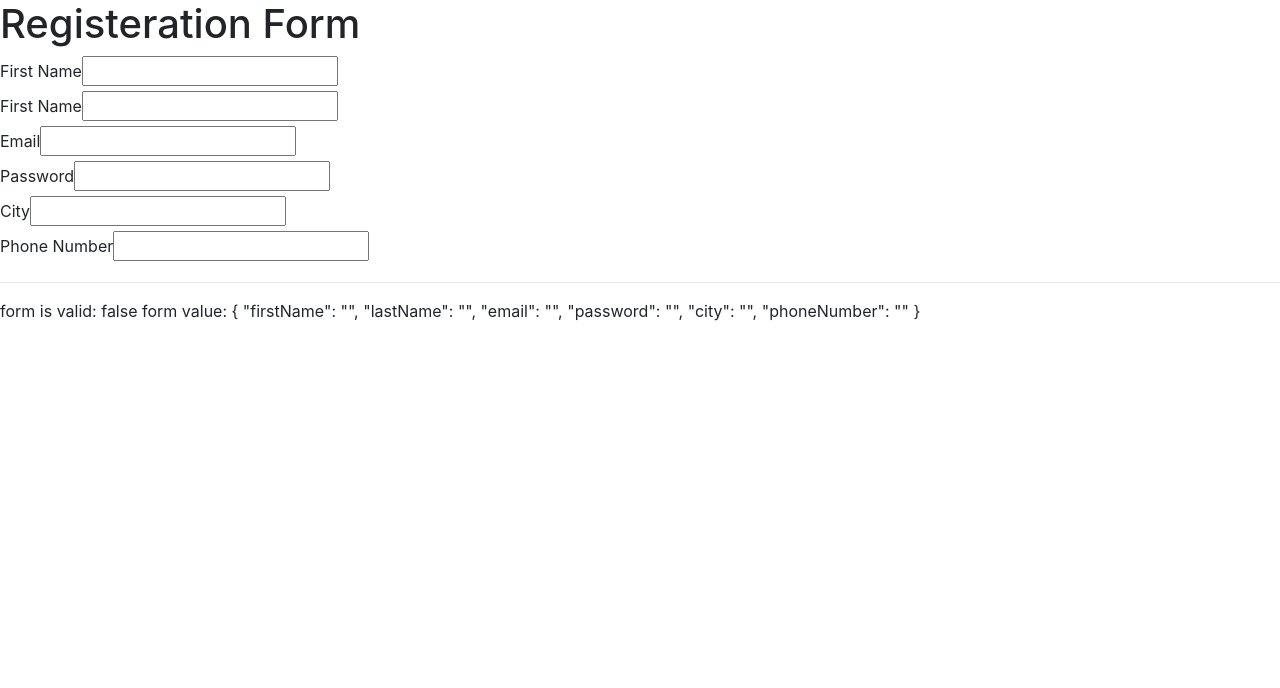
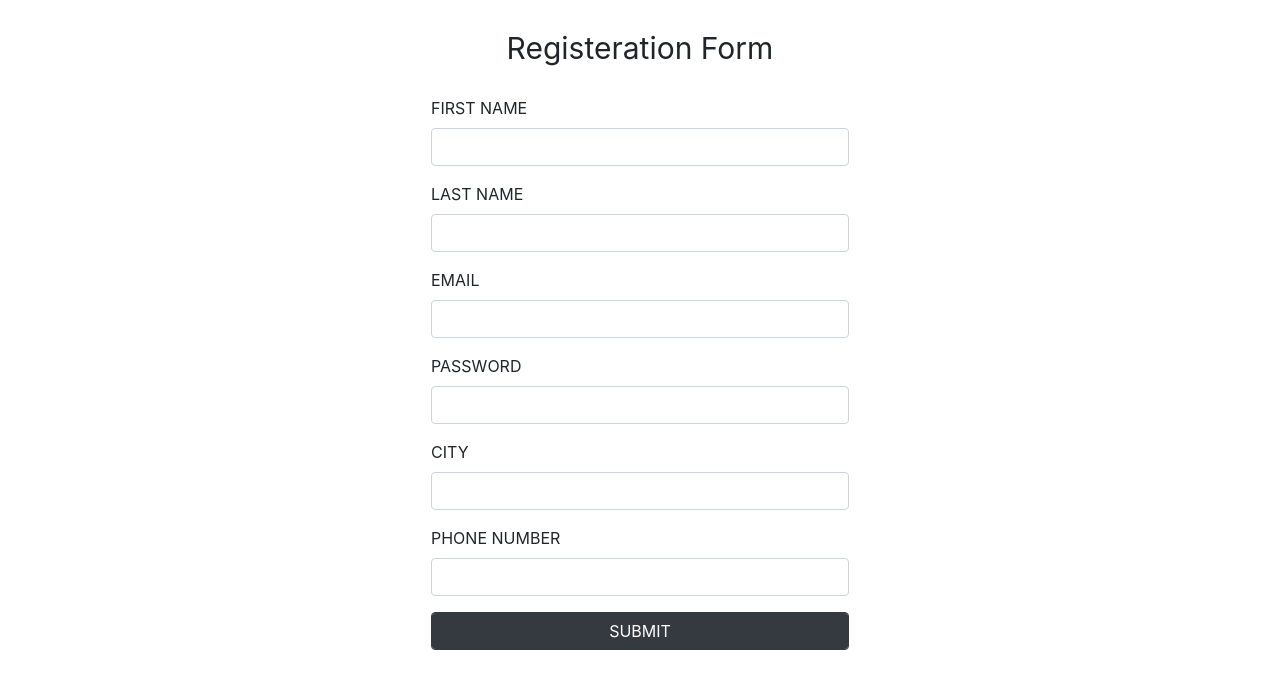
Before and after one commit to anjali906/ShareAmount, an Angular app in the folder Share-Project/: page /registeration in a window 1280 px wide. Shown: the top 688 px of the page. Built offline with nearby package versions, Linux system fonts and the light colour scheme.

Commit message:
styling and validation

```diff
--- a/Share-Project/src/app/registeration/registeration.component.css
+++ b/Share-Project/src/app/registeration/registeration.component.css
@@ -0,0 +1,16 @@
+.container{
+    width: 35%;
+    }
+h1{
+    font-size: 30px;
+    margin: 30px;
+    text-align: center;
+    font-weight: 400;
+}
+label{
+    text-transform: uppercase;
+}
+.error{
+    color: red;
+    font-weight: 400;
+}
--- a/Share-Project/src/app/registeration/registeration.component.html
+++ b/Share-Project/src/app/registeration/registeration.component.html
@@ -1,36 +1,38 @@
+<div class="container">
 <h1>Registeration Form</h1>
 <form [formGroup]=newUserForm>
-    <div>
+    <div class="form-group">
         <label for="firstName">First Name</label>
-        <input formControlName="firstName"/>
+        <input formControlName="firstName" class="form-control"/>
     </div>
         <ng-container *ngIf="newUserForm.controls.firstName.touched && newUserForm.controls.firstName.invalid">
-            <span>Please enter a value</span>
+            <span class="error">Please enter a value</span>
         </ng-container>
-    <div>
-        <label for="lastName">First Name</label>
-        <input formControlName="lastName"/>
+    <div class="form-group">
+        <label for="lastName">Last Name</label>
+        <input formControlName="lastName" class="form-control"/>
     </div>
-    <div>
+    <ng-container *ngIf="newUserForm.controls.firstName.touched && newUserForm.controls.firstName.invalid">
+        <span class="error">Please enter a value</span>
+    </ng-container>
+    <div class="form-group">
         <label for="email">Email</label>
-        <input formControlName="email"/>
+        <input formControlName="email" class="form-control"/>
     </div>
-    <div>
+    <div class="form-group">
         <label for="pwd">Password</label>
-        <input formControlName="password"/>
+        <input formControlName="password" class="form-control"/>
     </div>
-    <div>
+    <div class="form-group">
         <label for="city">City</label>
-        <input formControlName="city"/>
+        <input formControlName="city" class="form-control"/>
     </div>
-    <div>
+    <div class="form-group">
         <label for="phone">Phone Number</label>
-        <input formControlName="phoneNumber"/>
+        <input formControlName="phoneNumber" class="form-control"/>
     </div>
 </form>
-
-<hr>
-<div>
-    form is valid: {{newUserForm.valid|json}}
-    form value: {{ newUserForm.value | json}}
+<div class="form-group">
+    <button type="button" class="form-control btn btn-dark">SUBMIT</button>
 </div>
+</div>
--- a/Share-Project/src/app/registeration/registeration.component.ts
+++ b/Share-Project/src/app/registeration/registeration.component.ts
@@ -12,11 +12,12 @@ export class RegisterationComponent implements OnInit {
    lastName: new FormControl('', Validators.required),
    email: new FormControl('', Validators.required),
    password: new FormControl('', Validators.required),
-   city: new FormControl('', Validators.required),
+   city: new FormControl('', [Validators.required, Validators.pattern(/^[a-z]+$/)]),
    phoneNumber: new FormControl('',
     [Validators.required,
      Validators.maxLength(10),
      Validators.minLength(10),
+     Validators.pattern(/^[0-9]/)
     ])
  });
   constructor() { }
```
